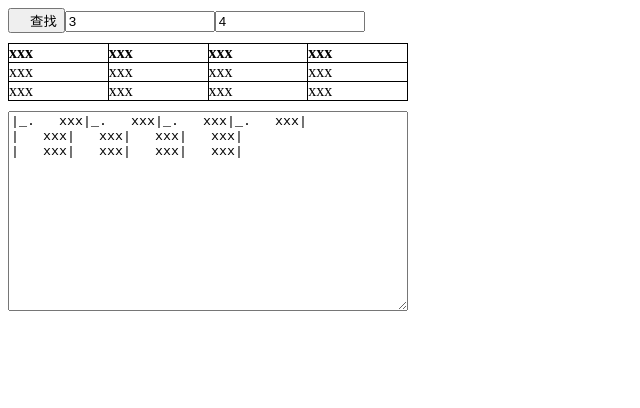
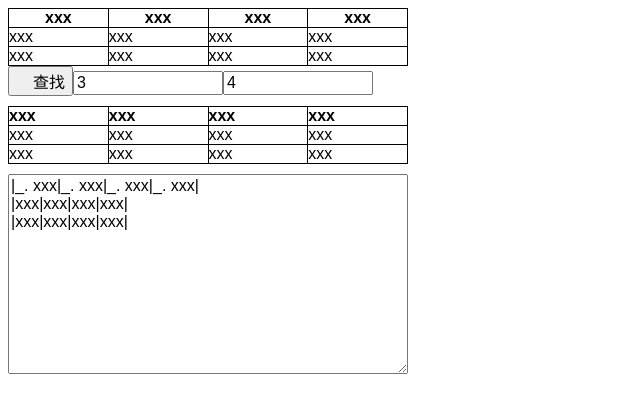
Before and after one commit to cikai/chrome-ext-wikitable, a Vue app: page / in a window 1280 px wide. Shown: the top 408 px of the page, without its empty margins (0-640 px from the left). Built offline with nearby package versions, Linux system fonts and the light colour scheme; a web font is replaced by a local one.

Commit message:
add chrome feature

```diff
--- a/src/App.vue
+++ b/src/App.vue
@@ -2,13 +2,13 @@
   <div id="app">
 
     <!-- (非显示) 从Redmine读入的table -->
-    <div class="sample hide">
+    <div class="sample">
       <table class="raw" v-html="rawTableHtml" ref="rawTable"></table>
     </div>
 
     <!-- 控制按钮部分 -->
     <div class="control margin-bottom-10">
-      <button>
+      <button @click="search()">
         <i class="fa fa-search"></i>
         查找
       </button>
@@ -87,7 +87,7 @@ export default {
           var headStr = headFlag ? "_." : "";
           var colspanStr = colspan > 1 ? "\\" + colspan + "." : "";
           var rowspan = rowspan > 1 ? "/" + rowspan + "." : "";
-          return [headStr, colspanStr, colspanStr, td.value].join(" ");
+          return [headStr, colspanStr, colspanStr, td.value].filter(item => item != "").join(" ");
         });
         lineArr.push("");
         lineArr.unshift("");
@@ -108,6 +108,20 @@ export default {
     },
     changeCol(value){
       this.col += value;
+    },
+    search(){
+      common.sendMsg({
+        type: "find_table"
+      }, (response) => {
+        if(!response){
+          return;
+        }
+        this.rawTableHtml = response;
+      })
+
+      // this.rawTableHtml = `
+      // <tr><td>111111111</td></tr>
+      // `
     },
     _getTableArrFromHtml(){
       var tableArr = [];
@@ -163,7 +177,11 @@ export default {
 
   watch:{
     rawTableHtml(html){
-      this.tableArr = this._getTableArrFromHtml();
+      setTimeout(() => {
+        var tableArr = this.tableArr = this._getTableArrFromHtml();
+        this.row = tableArr.length || 0;
+        this.col = (tableArr[0] && tableArr[0].length) || 0;
+      },100)
     },
     row(row){
       common.adjustArrSize(this.tableArr,row, this.col);
@@ -177,6 +195,8 @@ export default {
 <style>
 * {
   box-sizing: border-box;
+  font-size: 16px;
+  font-family: sans-serif;
 }
 
 i.fa {
--- a/src/common.js
+++ b/src/common.js
@@ -49,5 +49,15 @@ export default {
       dealRow(row, col);
     });
 
+  },
+
+  sendMsg(msg, callback){
+    chrome.tabs.query({ active: true, currentWindow: true }, function(tabs) {
+      chrome.tabs.sendMessage(tabs[0].id, msg, function(response) {
+        if(callback){
+          callback(response);
+        }
+      });
+    });
   }
 }
```
Also changed, not shown: src/main.js (line endings or trailing spaces).
